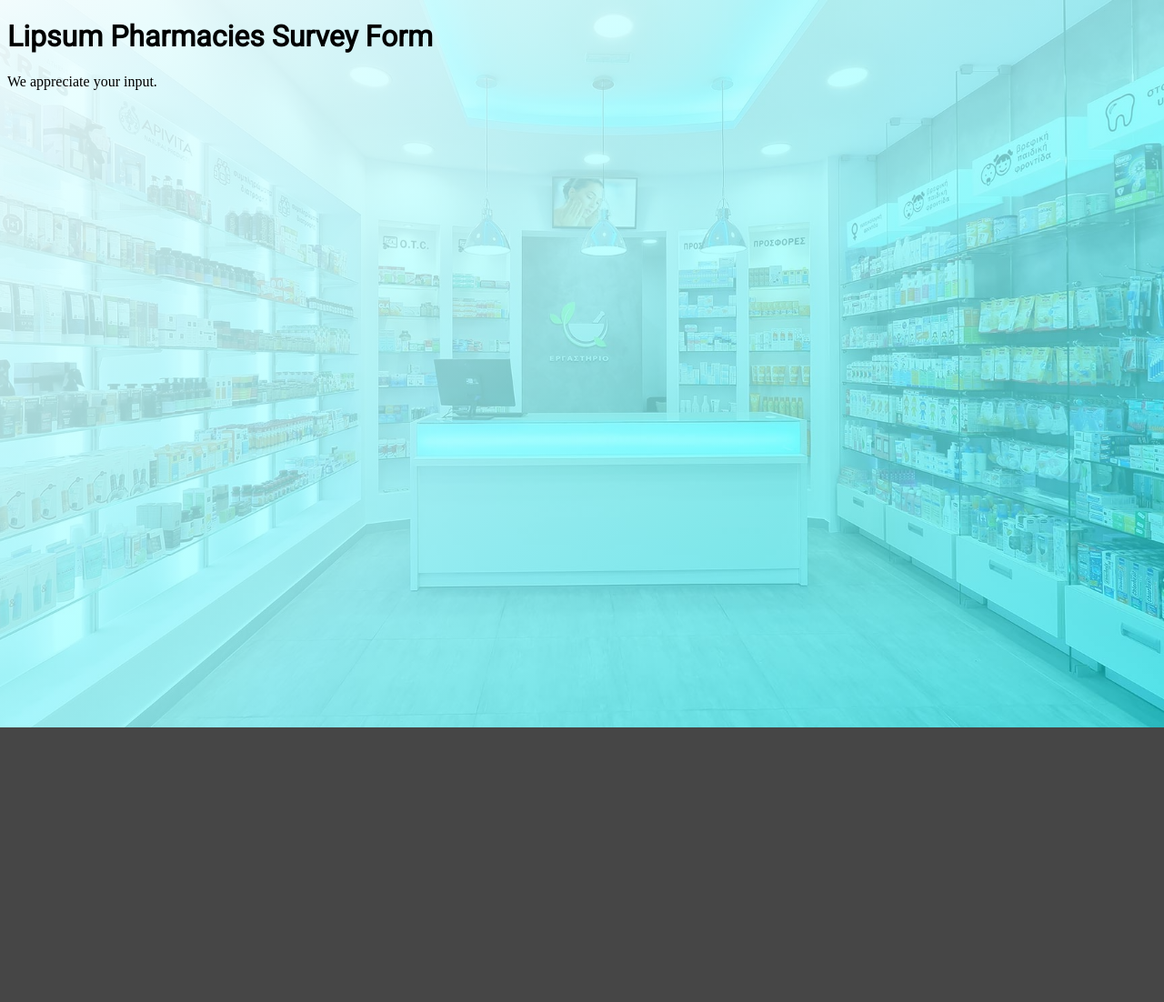
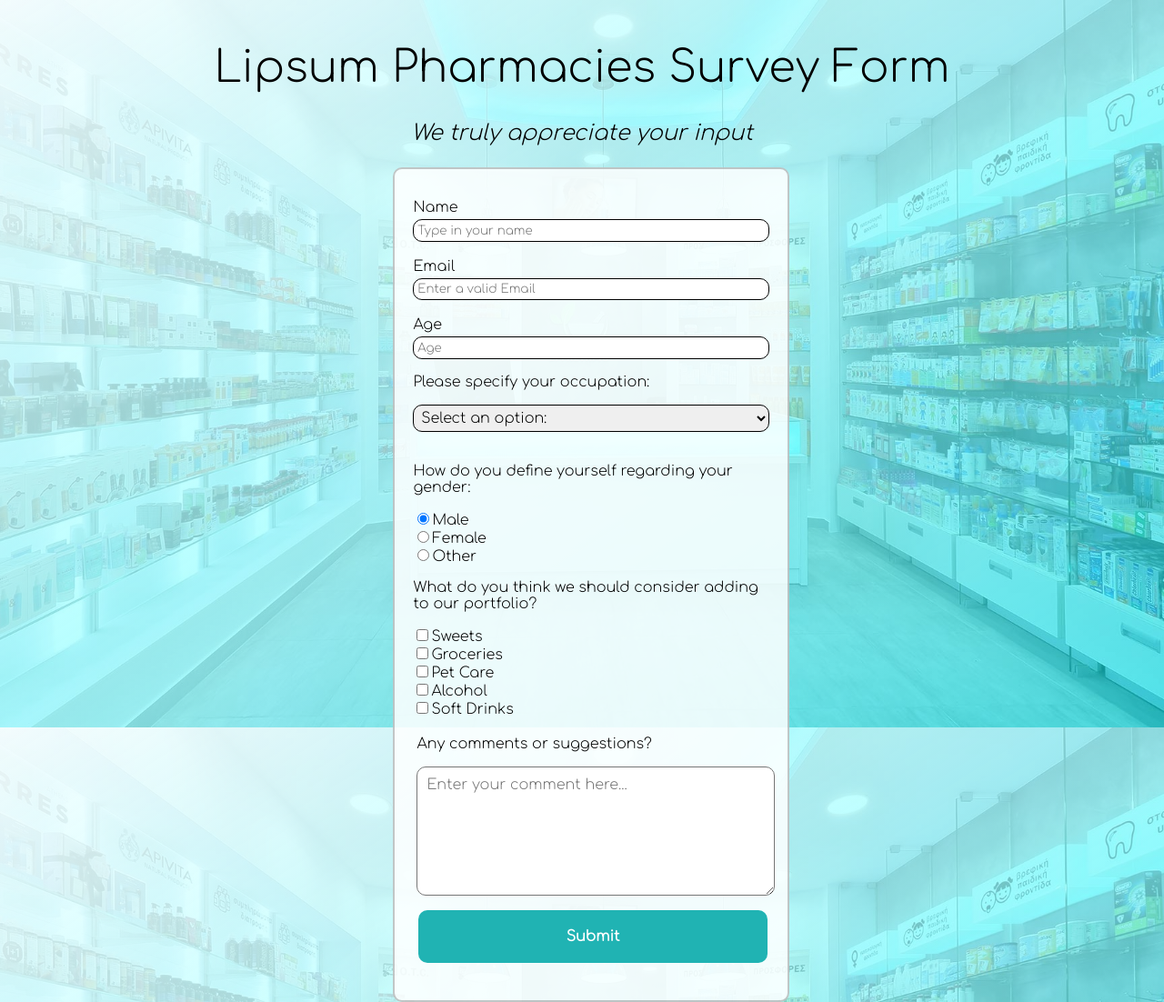
Before and after one commit to lgomie/fcc-survey-form, a plain HTML site: page index.html in a window 1280 px wide. Shown: the whole page at 91% size. Before the commit the page ends 800 px from the top, so only its background shows below. Drawn offline with Linux system fonts and the light colour scheme.

Commit message:
Passed all tests
Design done. User stories implemented. Passing all tests.

```diff
--- a/index.html
+++ b/index.html
@@ -11,12 +11,71 @@
 <body>
     <div class="container">
         <header>
-            <h1 id="title">Lipsum Pharmacies Survey Form</h1>
-            <p id="descrip">We appreciate your input.</p>
+            <h1 id="title" class="text-center">Lipsum Pharmacies Survey Form</h1>
+            <p id="description" class="text-center">We truly appreciate your input</p>
         </header>
-        <main></main>
+
+        <main>
+
+            <form id="survey-form">
+
+                <label id="name-label" for="name">Name</label>
+                <input type="text" id="name" class="form-control" placeholder="Type in your name" required><br>
+
+                <label id="email-label" for="email">Email</label>
+                <input type="email" id="email" class="form-control" name="email" placeholder="Enter a valid Email"
+                    required>
+                <br>
+
+                <label id="number-label" for="number">Age</label>
+                <input type="number" name="age" id="number" min="10" max="99" class="form-control" placeholder="Age" />
+
+                <p>Please specify your occupation:</p>
+
+                <select id="dropdown" name="role" class="form-control" required>
+                    <option disabled selected value>Select an option:</option>
+                    <option value="student">Student</option>
+                    <option value="job">Industry worker</option>
+                    <option value="learner">Owner</option>
+                    <option value="other">Other</option>
+                </select>
+                <br>
+
+                <p>How do you define yourself regarding your gender:</p>
+
+                <label>
+                    <input name="gender" value="definitely" type="radio" class="input-radio" checked />Male</label>
+                <label>
+                    <input name="gender" value="maybe" type="radio" class="input-radio" />Female</label>
+                <label><input name="gender" value="not-sure" type="radio" class="input-radio" />Other</label>
+
+                <p>What do you think we should consider adding to our portfolio?
+                    <span></span>
+                </p>
+                <label><input name="prefer" value="sweets" type="checkbox" class="input-checkbox" />Sweets</label>
+                <label>
+                    <input name="prefer" value="groceries" type="checkbox" class="input-checkbox" />Groceries</label>
+                <label><input name="prefer" value="pet-Care" type="checkbox" class="input-checkbox" />Pet Care</label>
+                <label><input name="prefer" value="alcohol" type="checkbox" class="input-checkbox" />Alcohol</label>
+                <label><input name="prefer" value="soft-drinks" type="checkbox" class="input-checkbox" />Soft
+                    Drinks</label>
+
+                <div class="form-group">
+                    <p>Any comments or suggestions?</p>
+                    <textarea id="comments" class="input-textarea" name="comment"
+                        placeholder="Enter your comment here..."></textarea>
+                </div>
+
+                <div class="form-group">
+                    <button type="submit" id="submit" class="submit-button">
+                        Submit
+                    </button>
+                </div>
+            </form>
+        </main>
         <footer></footer>
     </div>
 </body>
+<script src="https://cdn.freecodecamp.org/testable-projects-fcc/v1/bundle.js"></script>
 
 </html>
--- a/styles/style.css
+++ b/styles/style.css
@@ -1,5 +1,7 @@
-@import url('https://fonts.googleapis.com/css2?family=Roboto&display=swap');
+@import url('https://fonts.googleapis.com/css2?family=Comfortaa:wght@300&display=swap');
 body {
+    margin: 0;
+    padding: 0;
     background: cyan;
     background-image: linear-gradient( to bottom right, rgba(246, 254, 255, 0.966), rgba(0, 255, 255, 0.548)), url(../imgs/022e9691c5ba65d23cbf27a53f83163e.jpg);
     background-position: center center;
@@ -7,10 +9,105 @@ body {
     background-attachment: fixed;
     background-size: cover;
     background-color: #464646;
+    font-family: 'Comfortaa', cursive;
 }
 
-.container {}
+.container {
+    width: 100%;
+    margin: 3rem auto 0 auto;
+}
 
-h1 {
-    font-family: 'Roboto', sans-serif;
+main {
+    padding: 1% 0%;
+    background-color: rgba(255, 255, 255, 0.850);
+    margin: 1% 33% 0;
+    position: relative;
+    border: 2px solid rgba(0, 0, 0, 0.219);
+    border-radius: 10px;
+    position: relative;
+    left: 10px;
 }
+
+#title {
+    font-size: 3rem;
+    font-weight: 300;
+}
+
+#description {
+    font-size: 1.5rem;
+    font-style: italic;
+}
+
+#survey-form {
+    display: flex;
+    flex-direction: column;
+    margin: 20px;
+}
+
+.form-group {
+    width: 100%;
+    padding: 0.25rem;
+}
+
+textarea {
+    margin: 0;
+    font-family: inherit;
+    font-size: inherit;
+    line-height: inherit;
+}
+
+.input-textarea {
+    margin: auto;
+    min-height: 120px;
+    width: 95%;
+    padding: 0.625rem;
+    resize: vertical;
+    border-radius: 10px;
+}
+
+.text-center {
+    text-align: center;
+}
+
+.submit-button {
+    font-family: inherit;
+    background-color: #20b3b3;
+    border: none;
+    color: white;
+    padding: 20px;
+    text-align: center;
+    text-decoration: none;
+    display: inline-block;
+    font-size: 16px;
+    margin: 4px 2px;
+    cursor: pointer;
+    border-radius: 10px;
+    width: 98%;
+    font-weight: bold;
+}
+
+.form-control:focus {
+    border-color: #80bdff;
+    outline: 0;
+    box-shadow: 0 0 0 0.2rem rgba(0, 123, 255, 0.25);
+    border-radius: 10px;
+}
+
+#dropdown {
+    margin: 0;
+    font-family: inherit;
+    font-size: inherit;
+    line-height: inherit;
+}
+
+.form-control {
+    font-family: inherit;
+    margin-top: 1%;
+    padding: 1%;
+    border: 1px solid black;
+    border-radius: 10px;
+}
+
+.age {
+    width: 33%;
+}
```
Also changed, not shown: 1 other file.
